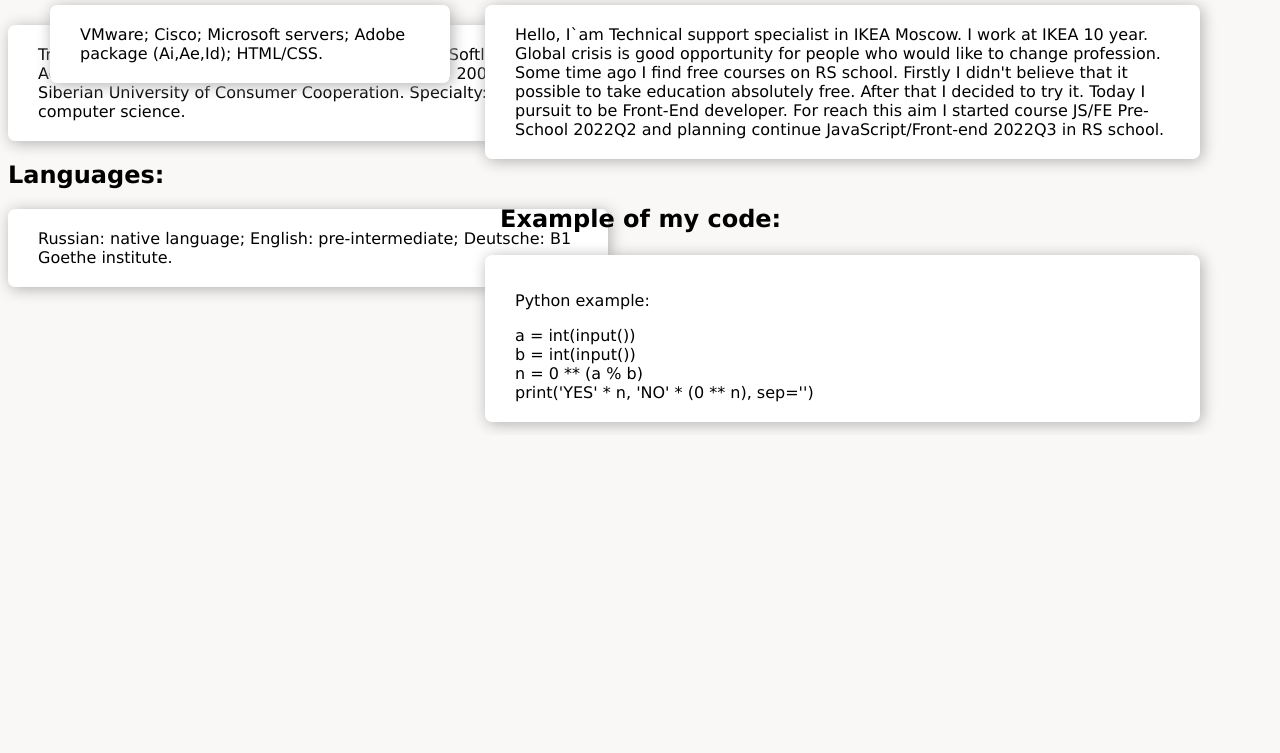
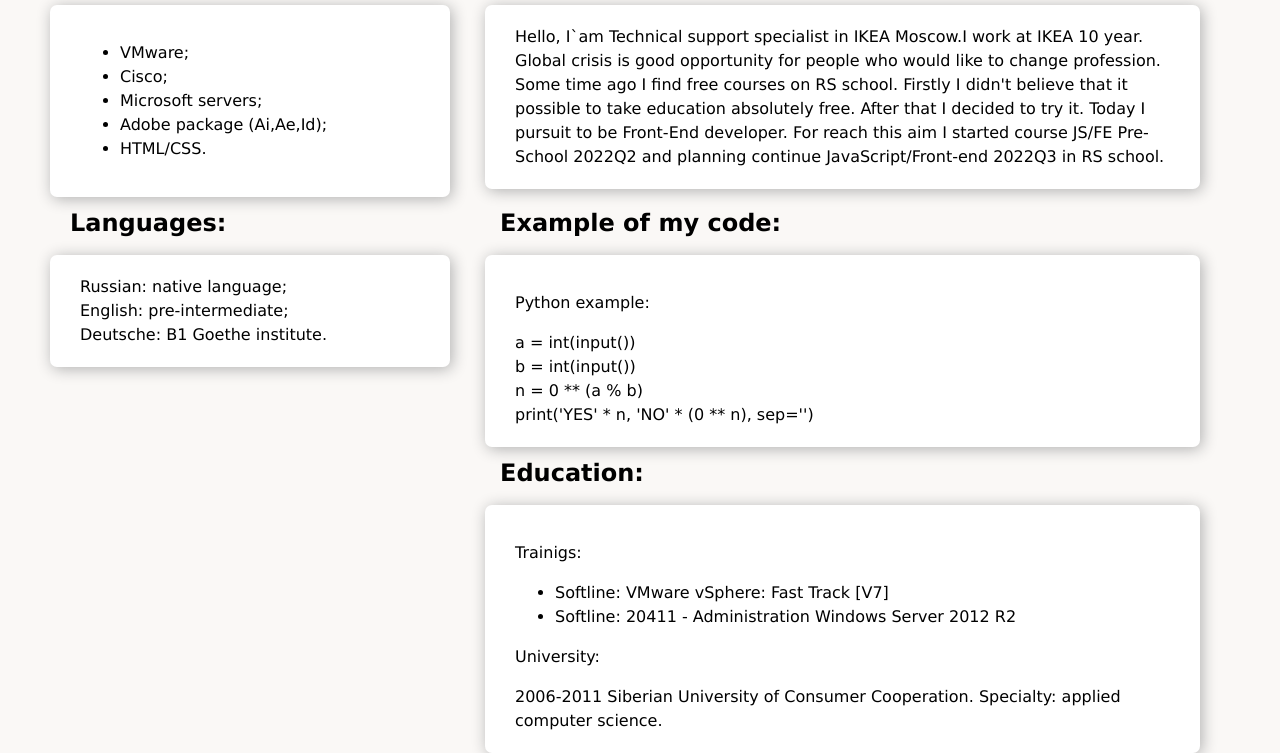
Before and after one commit to AndyKrau/rsschool-cv-old, a plain HTML site: page index.html in a window 1280 px wide. Shown: the part 365-1118 px from the top of the page. Before the commit the page ends 800 px from the top, so only its background shows below. Drawn offline with Linux system fonts and the light colour scheme; files whose address does not match are found by name.

Commit message:
feature: change layout css

```diff
--- a/index.html
+++ b/index.html
@@ -30,7 +30,8 @@
             <h2>About my self:</h2>
         </div>
 
-            <div class="my-info">Hello, I`am Technical support specialist in IKEA Moscow. I work at IKEA 10 year. Global crisis is good opportunity for people who would like to change profession. Some time ago I find free courses on RS school. Firstly I didn't believe that it possible to take education absolutely free. After that I decided to try it. Today I pursuit to be Front-End developer. For reach this aim I started course JS/FE Pre-School 2022Q2 and planning continue JavaScript/Front-end 2022Q3 in RS school.
+            <div class="my-info">Hello, I`am Technical support specialist in IKEA Moscow.I work at IKEA 10 year. <br>
+                Global crisis is good opportunity for people who would like to change profession. Some time ago I find free courses on RS school. Firstly I didn't believe that it possible to take education absolutely free. After that I decided to try it. Today I pursuit to be Front-End developer. For reach this aim I started course JS/FE Pre-School 2022Q2 and planning continue JavaScript/Front-end 2022Q3 in RS school.
             </div>
 
         <div class="skills-h2">
@@ -38,11 +39,13 @@
         </div>
 
             <div class="skills">
-                VMware;
-                Cisco;
-                Microsoft servers;
-                Adobe package (Ai,Ae,Id);
-                HTML/CSS.
+                <ul>
+                    <li>VMware;</li>
+                    <li>Cisco;</li>
+                    <li>Microsoft servers;</li>
+                    <li>Adobe package (Ai,Ae,Id);</li>
+                    <li>HTML/CSS.</li>
+                </ul>
             </div>
 
         <div class="code-example-h2">
@@ -62,21 +65,23 @@
         </div>
 
             <div class="education">
-                Trainigs:
-                Softline: VMware vSphere: Fast Track [V7]
-                Softline: 20411 - Administration Windows Server 2012 R2
-                University:
-                2006-2011 Siberian University of Consumer Cooperation. Specialty: applied computer science.
+                <p>Trainigs:</p>
+                    <ul>
+                    <li>Softline: VMware vSphere: Fast Track [V7]</li>
+                    <li>Softline: 20411 - Administration Windows Server 2012 R2</li>
+                    </ul>
+                <p>University:</p>
+                2006-2011 Siberian University of Consumer Cooperation. Specialty: applied computer science.<br>
             </div>
 
-        <div class="education-h2">
+        <div class="language-h2">
             <h2>Languages:</h2>
         </div>
 
             <div class="language">
-                Russian: native language;
-                English: pre-intermediate;
-                Deutsche: B1 Goethe institute.
+                Russian: native language;<br>
+                English: pre-intermediate;<br>
+                Deutsche: B1 Goethe institute.<br>
             </div>
 </body>
 </html>
--- a/style.css
+++ b/style.css
@@ -1,7 +1,7 @@
 body {
     font-family: Verdana, Geneva, Tahoma, sans-serif;
     background-color: #FAF8F6;
-
+    line-height: 1.5;
 }
 
 img {
@@ -91,20 +91,38 @@ img {
     left: 485px;
 }
 
+.education-h2 {
+    position: absolute;
+    top: 800px;
+    left: 500px;
+}
+
 .education {
     background-color: #fff;
-    width: 550px;
+    width: 665px;
     border: 0px solid #000;
     border-radius: 7px;
     padding: 20px 20px 20px 30px;
     box-shadow: 2px 2px 15px rgb(175, 175, 175);
+    position: absolute;
+    top: 870px;
+    left: 485px;
+}
+
+.language-h2 {
+    position: absolute;
+    top: 550px;
+    left: 70px;
 }
 
 .language {
     background-color: #fff;
-    width: 550px;
+    width: 350px;
     border: 0px solid #000;
     border-radius: 7px;
     padding: 20px 20px 20px 30px;
     box-shadow: 2px 2px 15px rgb(175, 175, 175);
+    position: absolute;
+    top: 620px;
+    left: 50px;
 }
```
